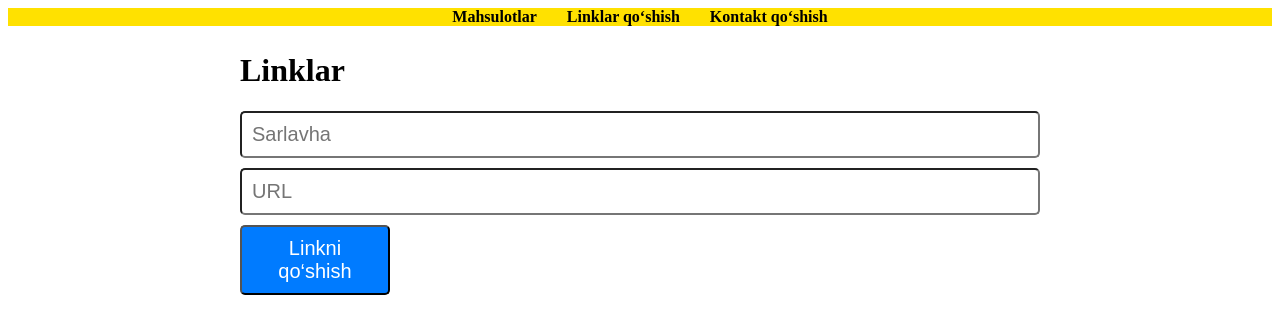
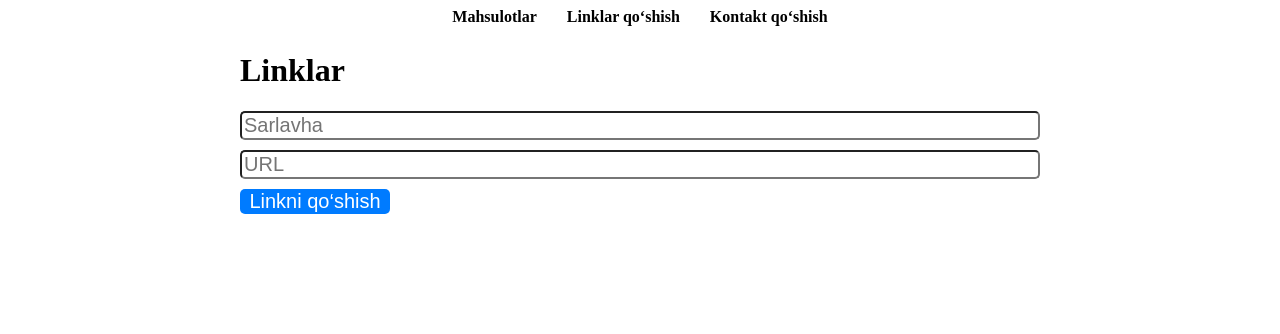
Before and after one commit to AtamjonRaximov/Gul-chap-chap, a plain HTML site: page link.html in a window 1280 px wide. Drawn offline with Linux system fonts and the light colour scheme; no server answers.

Commit message:
updated link html

```diff
--- a/link.html
+++ b/link.html
@@ -11,7 +11,6 @@
 
       .navigatsiya {
         list-style: none;
-        background-color: rgb(255, 225, 0);
         display: flex;
         justify-content: center;
         margin: 0;
@@ -43,7 +42,6 @@
 
       input,
       button {
-        padding: 10px;
         font-size: 20px;
         border-radius: 5px;
       }
@@ -52,6 +50,7 @@
         background-color: #007bff;
         color: white;
         width: 150px;
+        border: none;
       }
 
       .linklarni_chiqarish {
@@ -132,7 +131,7 @@
 
               <h3>${link.title}</h3>
             </a>
-            <button onclick="ochirishLink('${link.id}')">O‘chirish</button>
+
           `;
           konteyner.appendChild(div);
         });
```
